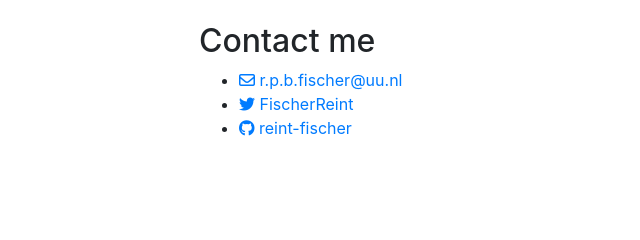
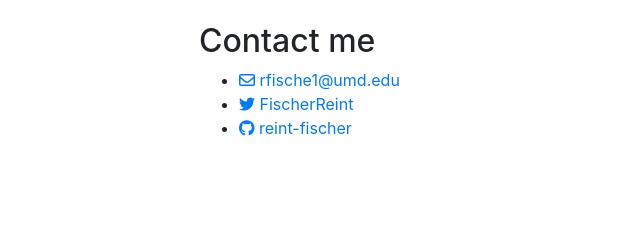
Before and after one commit to reint-fischer/reint-fischer.github.io, a website with bundled scripts: page index.html in a window 1280 px wide. Shown: the part 2156-2396 px from the top of the page, 76-716 px from the left. Built offline with nearby package versions, Linux system fonts and the light colour scheme.

Commit message:
Update index.html

```diff
--- a/index.html
+++ b/index.html
@@ -114,7 +114,7 @@
             <li>
               <a href="mailto:rfische1@umd.edu">
                 <i class="far fa-envelope"></i>
-                r.p.b.fischer@uu.nl
+                rfische1@umd.edu
               </a>
             </li>
             <li>
```
